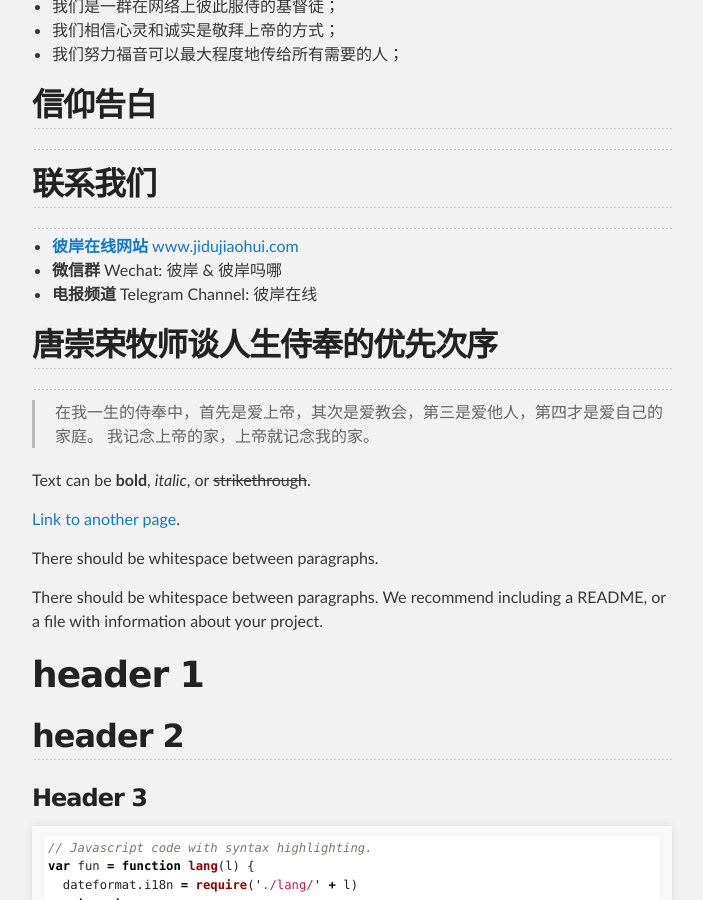
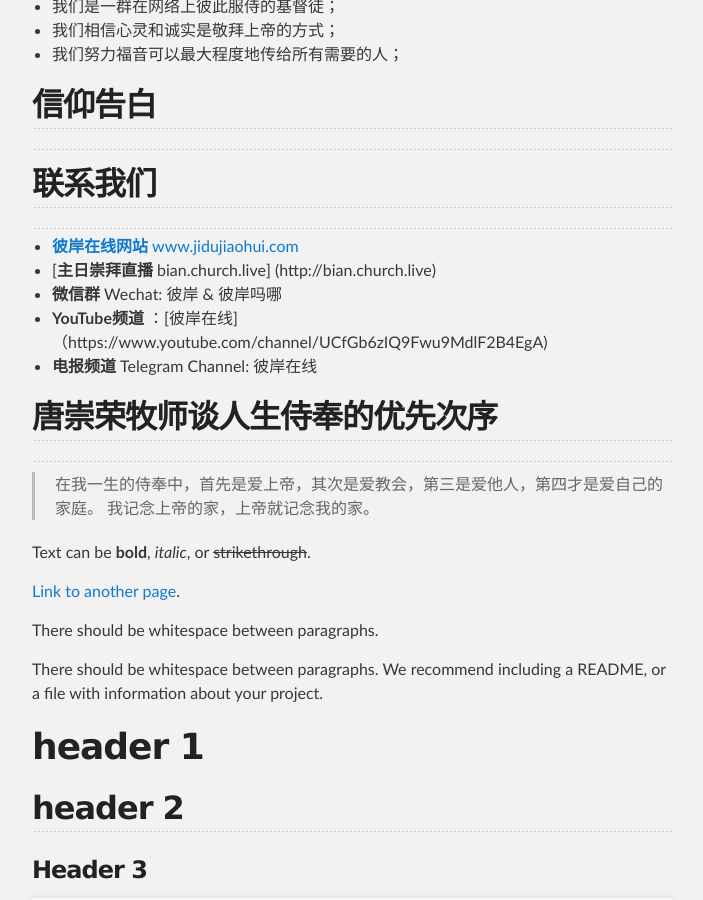
Before and after one commit to simonjob42/simonjob42.github.io, a Jekyll site: the page built from index.md, in a window 1280 px wide and 900 px high, scrolled down 340 px. Shown: the whole window, without its empty margins (288-991 px from the left). Built offline with Jekyll 4.4.1, drawn with Linux system fonts in a browser that asks for light colours; our own code applies the rules of GitHub Pages for plain Markdown files.

Commit message:
Update index.md

```diff
--- a/index.md
+++ b/index.md
@@ -16,7 +16,9 @@ layout: default
 ---
 
 * [**彼岸在线网站** www.jidujiaohui.com](http://www.jidujiaohui.com)
+* [**主日崇拜直播** bian.church.live]  (http://bian.church.live)
 * **微信群** Wechat: 彼岸 & 彼岸吗哪
+* **YouTube频道** ：[彼岸在线] （https://www.youtube.com/channel/UCfGb6zIQ9Fwu9MdlF2B4EgA)
 * **电报频道** Telegram Channel: 彼岸在线
 
 
```
